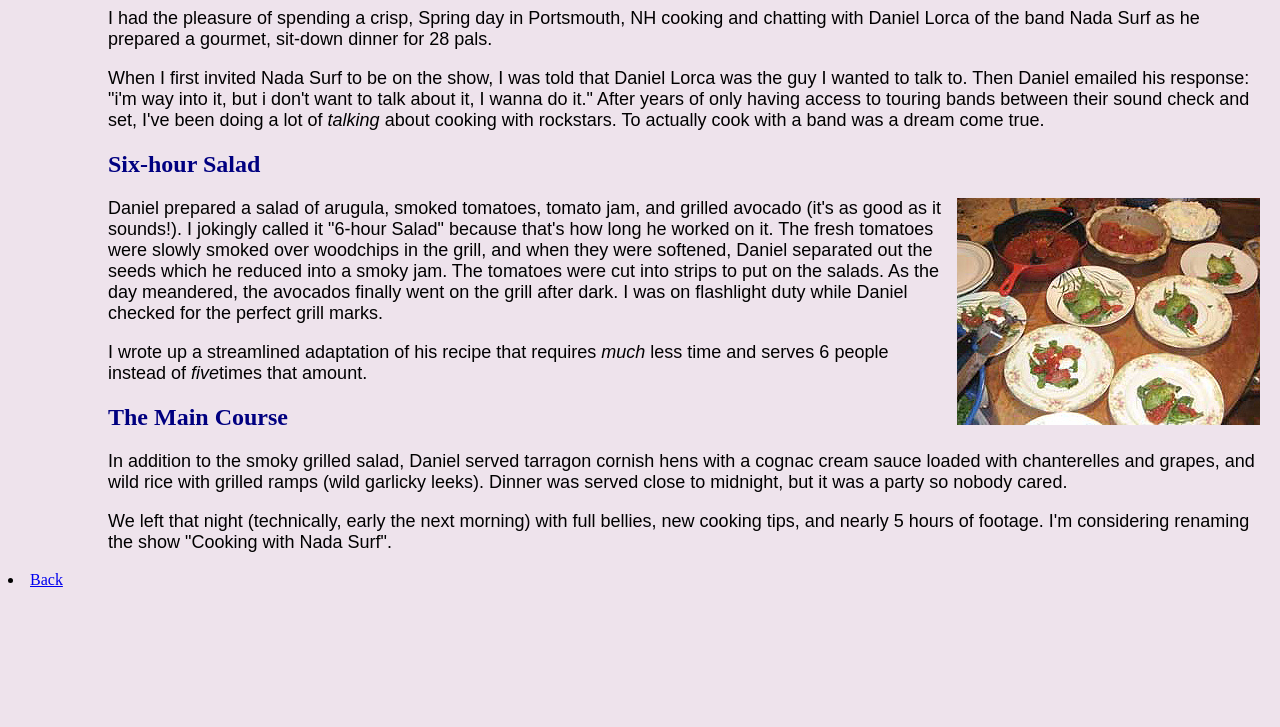
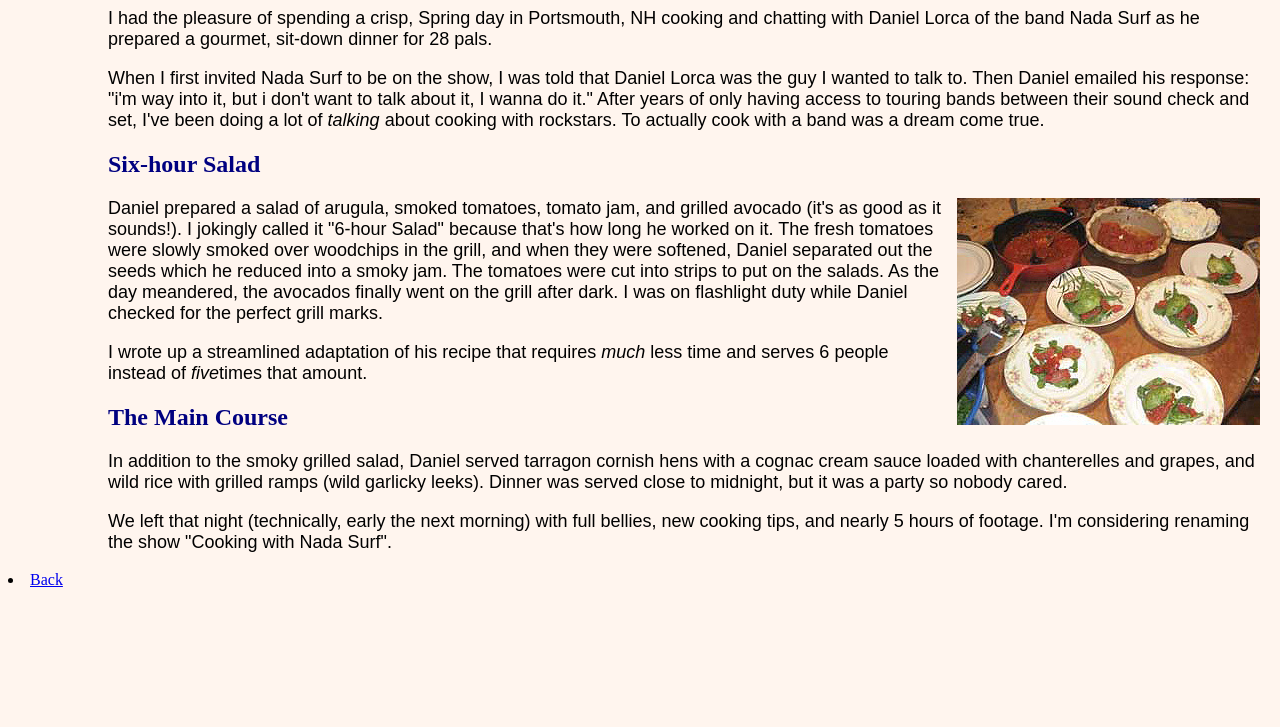
Before and after one commit to Armstrongartist/fid, a plain HTML site: page bistro2025/cooking.html in a window 1280 px wide. Shown: the part 73-800 px from the top of the page. Drawn offline with Linux system fonts and the light colour scheme.

Commit message:
Update cooking.html

```diff
--- a/bistro2025/cooking.html
+++ b/bistro2025/cooking.html
@@ -5,7 +5,7 @@
 <title>Cooking with Nada Surf</title>
 <style>
 	body {
-		background-color: #eee3ec;
+		background-color: #fff5ee;
 	}
 h1 {
 	color: navy;
```
